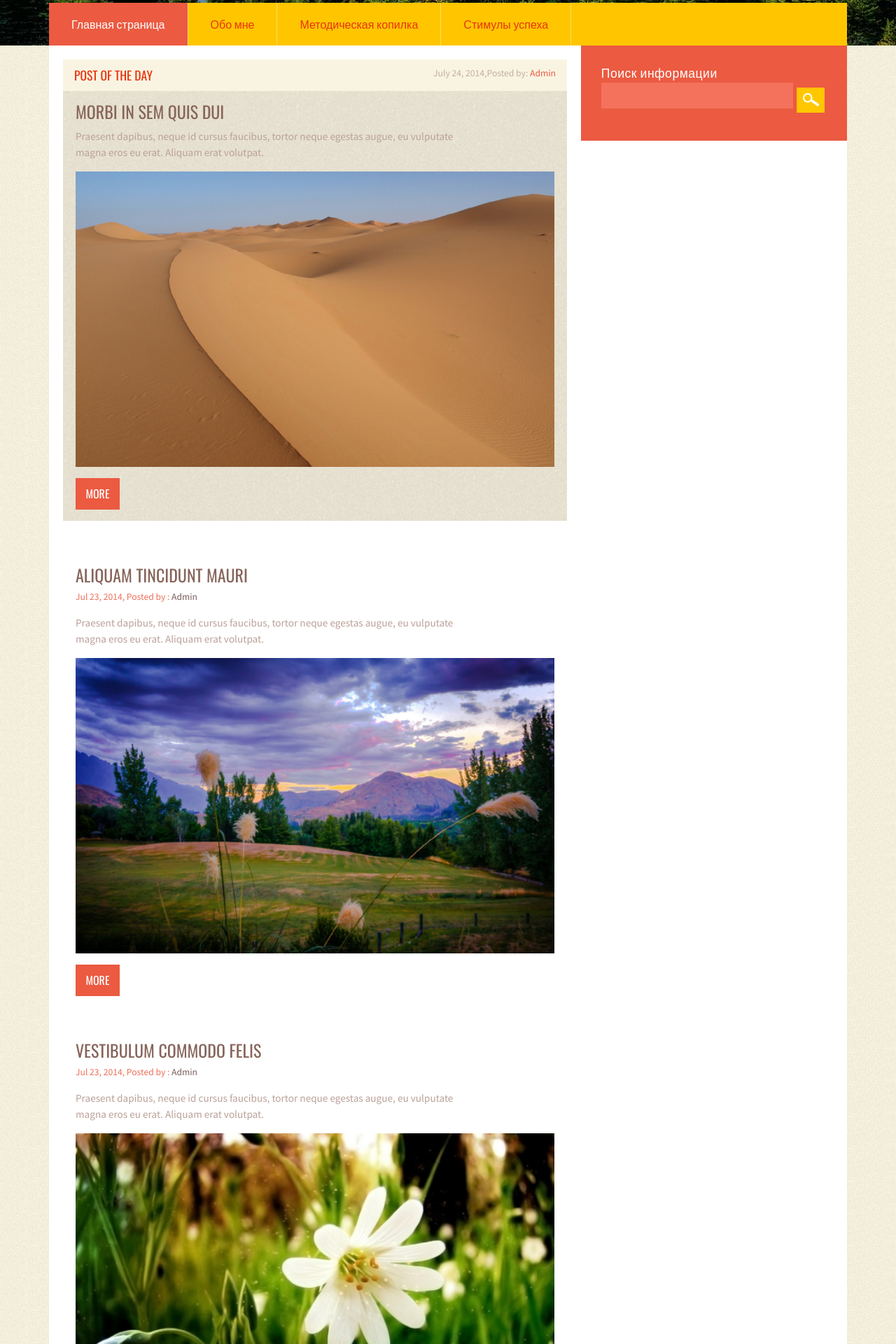
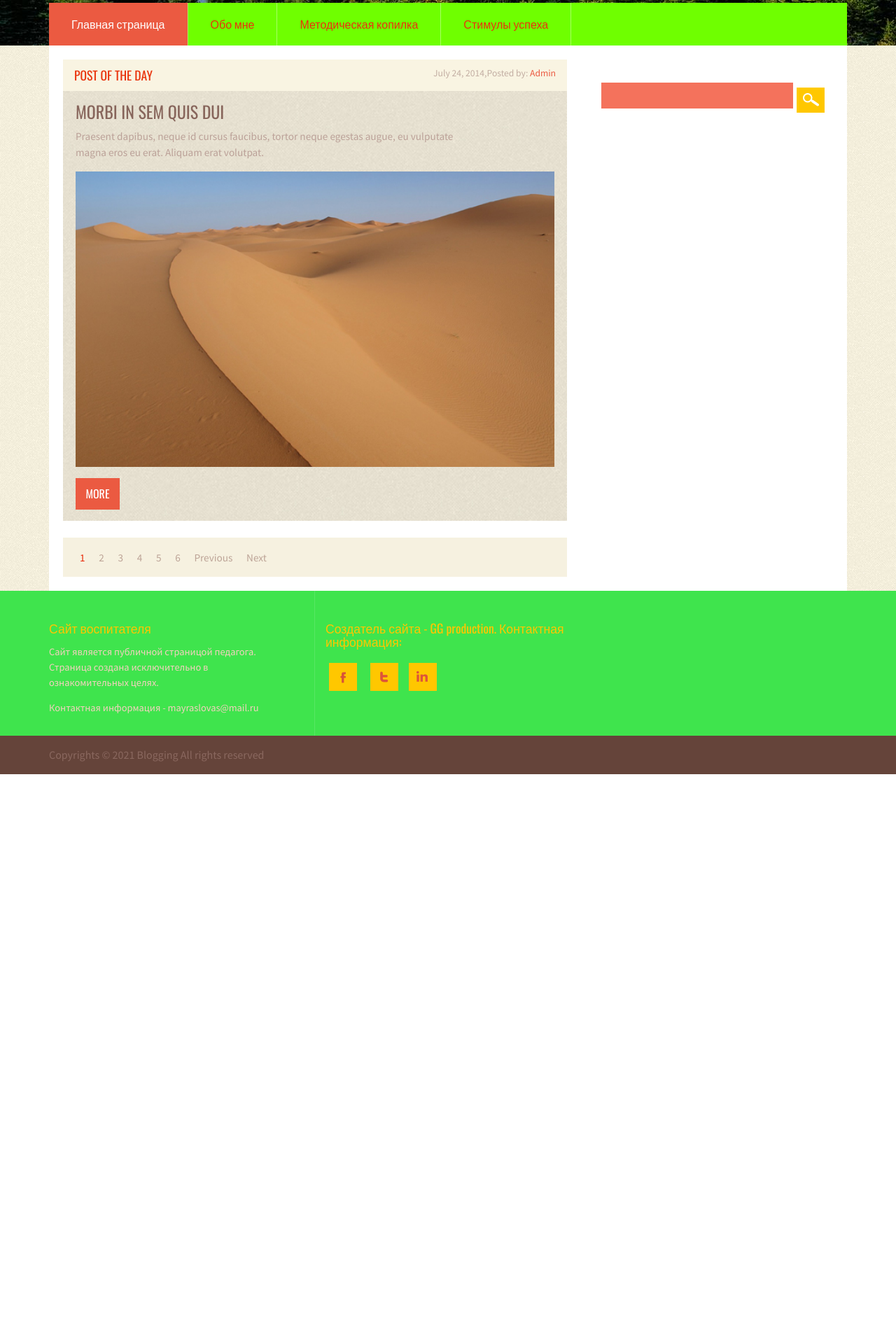
Before and after one commit to Gangstrix/educator_website, a Flask app: page / in a window 1280 px wide. Shown: the part 322-2242 px from the top of the page at 70% size. After the commit the page ends 1428 px from the top, so only its background shows below. Run offline with Flask 2, Linux system fonts and the light colour scheme; some libraries are stand-ins or nearby versions.

Commit message:
Версия для исправления ошибок.

```diff
--- a/sample/static/css/style.css
+++ b/sample/static/css/style.css
@@ -34,7 +34,7 @@ ul,label{
 }
 /*----start-header----*/
 .header{
-background:rgba(246, 197, 112, 0.34);
+background:rgba(118, 197, 112, 0.34);
 height:80px;
 }
 .logo{
@@ -53,7 +53,7 @@ height:80px;
 border-left: 1px solid rgba(255, 255, 255, 0.2);
 }
 .top-menu ul li a{
-	background:rgba(246, 197, 112, 0.34);
+	background:rgba(118, 197, 112, 0.34);
 	margin: 2em 2.5em;
 	display: block;
 	color: #54332A;
@@ -87,7 +87,7 @@ font-weight:100;
 letter-spacing:1px;
 }
 .banner-links ul{
-background:#FFC600;
+background:#6fff00;
 }
 .banner-links ul li{
 float:left;
@@ -226,7 +226,7 @@ color:#E82806;
 padding:0;
 }
 .search {
-background:#EB5A41;
+background:##1aea6a;
 padding: 1.8em;
 }
 .search h3{
@@ -290,7 +290,7 @@ color:#EB5A41;
 }
 /*----*/
 .fotter{
-background:#E4573F;
+background:#3fe44d;
 }
 .fotter-info{
 border-right:1px solid rgba(255, 255, 255, 0.13);
--- a/sample/templates/web/index.html
+++ b/sample/templates/web/index.html
@@ -92,25 +92,6 @@
 						 <a class="bttn" href="single.html">MORE</a>
 					</div>
 				 </div>
-
-				 <div class="content-grid-sec">
-					 <div class="content-sec-info">
-							 <h3><a href="single.html">ALIQUAM TINCIDUNT MAURI</a></h3>
-							 <h4>Jul 23, 2014, Posted by : <a href="#">Admin</a></h4>
-							 <p>Praesent dapibus, neque id cursus faucibus, tortor neque egestas augue, eu vulputate magna eros eu erat. Aliquam erat volutpat.</p>
-							 <img src="static/images/c2.jpg" alt=""/>
-							 <a class="bttn" href="single.html">MORE</a>
-					 </div>
-				 </div>
-				 <div class="content-grid-sec">
-					 <div class="content-sec-info">
-							 <h3><a href="single.html">VESTIBULUM COMMODO FELIS</a></h3>
-							 <h4>Jul 23, 2014, Posted by : <a href="#">Admin</a></h4>
-							 <p>Praesent dapibus, neque id cursus faucibus, tortor neque egestas augue, eu vulputate magna eros eu erat. Aliquam erat volutpat.</p>
-							 <img src="static/images/c3.jpg" alt=""/>
-							 <a class="bttn" href="single.html">MORE</a>
-					 </div>
-				 </div>
 				 <div class="pages">
 					 <ul>
 						 <li class="active"><a href="#">1</a></li>
```
